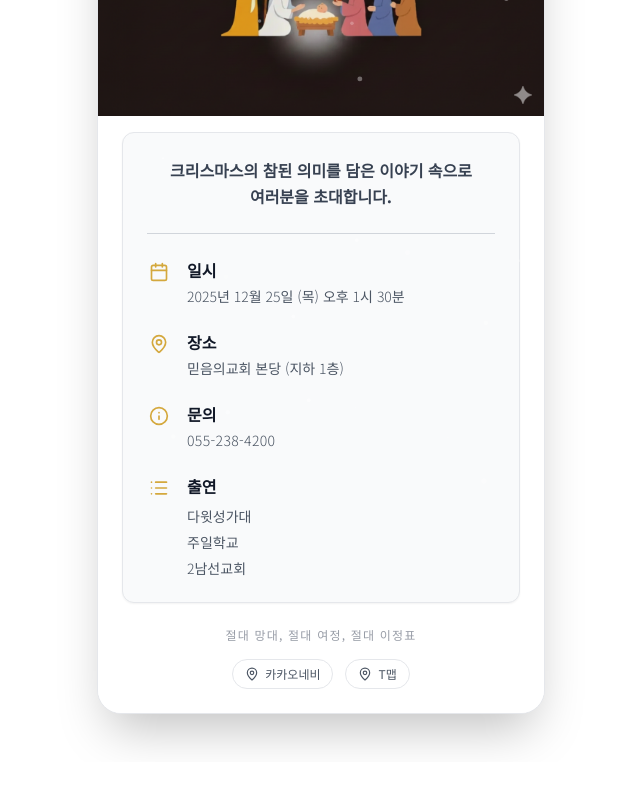
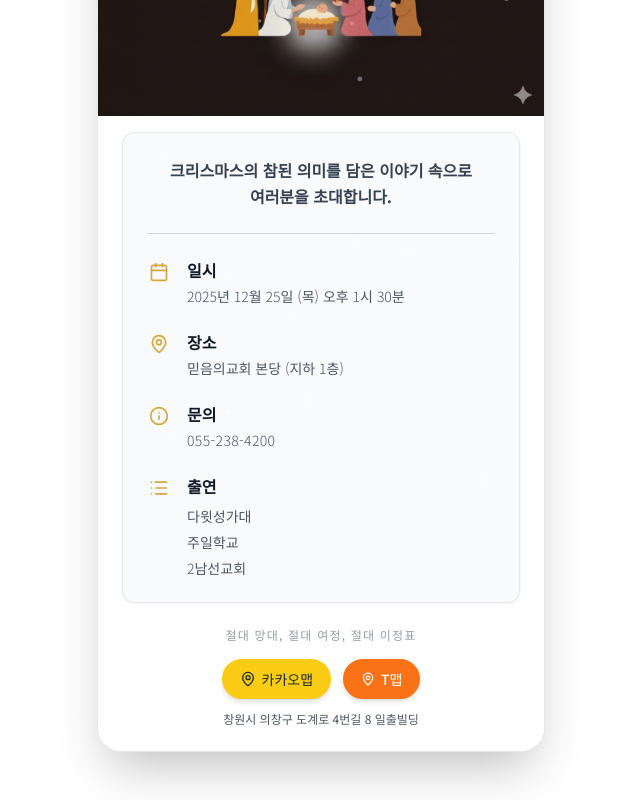
Before and after one commit to remge21c/xmas-invite, a React (Vite) app: page / in a window 1280 px wide. Shown: the part 258-1058 px from the top of the page, without its empty margins (319-959 px from the left). Before the commit the page ends 1020 px from the top, so only its background shows below. Built offline with nearby package versions, Linux system fonts and the light colour scheme.

Commit message:
카카오네비를 카카오맵으로 변경 및 버튼 색상 추가, 불필요한 코드 정리

```diff
--- a/components/EventCard.tsx
+++ b/components/EventCard.tsx
@@ -105,39 +105,19 @@ export const EventCard: React.FC = () => {
                   (window as any).stopBackgroundMusic();
                 }
 
-                const destinationName = '믿음의교회';
-                // 정확한 좌표 (믿음의교회 - WGS84)
-                const latitude = 35.258888637815;
-                const longitude = 128.63345001073;
+                const address = '창원시 의창구 도계로 4번길 8 일출빌딩';
+                const encodedAddress = encodeURIComponent(address);
 
-                const userAgent = navigator.userAgent.toLowerCase();
-                const isAndroid = userAgent.indexOf('android') > -1;
-                const isIOS = userAgent.indexOf('iphone') > -1 || userAgent.indexOf('ipad') > -1;
+                // 카카오맵 검색 URL (주소 기반)
+                const kakaoMapUrl = `https://map.kakao.com/link/search/${encodedAddress}`;
 
-                // 카카오네비 앱 딥링크: 목적지 좌표로 길안내
-                const kakaoNaviScheme = `kakaonavi://route?ep=${latitude},${longitude}&by=CAR&ep_name=${encodeURIComponent(destinationName)}`;
-
-                // 앱 실행 시도
-                window.location.href = kakaoNaviScheme;
-
-                // 앱이 설치되지 않은 경우 대비 (2초 후 앱스토어/웹으로 이동)
-                setTimeout(() => {
-                  if (isAndroid) {
-                    // Android: 카카오네비 앱 설치 페이지
-                    window.location.href = 'https://play.google.com/store/apps/details?id=com.locnall.KimGiSa';
-                  } else if (isIOS) {
-                    // iOS: 카카오네비 앱 설치 페이지
-                    window.location.href = 'https://apps.apple.com/kr/app/id417698849';
-                  } else {
-                    // PC 웹: 카카오맵 웹에서 길찾기
-                    window.location.href = `https://map.kakao.com/link/to/${encodeURIComponent(destinationName)},${latitude},${longitude}`;
-                  }
-                }, 2000);
+                // 카카오맵 웹 링크로 이동 (앱이 있으면 자동으로 앱에서 열림)
+                window.location.href = kakaoMapUrl;
               }}
-              className="flex items-center gap-1.5 px-3 py-1.5 text-xs text-gray-600 hover:text-gold-500 transition-colors border border-gray-200 rounded-full hover:border-gold-300 bg-white/50 cursor-pointer"
+              className="flex items-center gap-1.5 px-4 py-2 text-sm font-medium text-gray-800 transition-all duration-200 border-2 border-yellow-400 rounded-full hover:border-yellow-500 bg-yellow-400 hover:bg-yellow-500 shadow-md hover:shadow-lg cursor-pointer"
             >
-              <MapPin className="w-3.5 h-3.5" />
-              <span>카카오네비</span>
+              <MapPin className="w-4 h-4" />
+              <span>카카오맵</span>
             </button>
             <button
               onClick={() => {
@@ -146,18 +126,14 @@ export const EventCard: React.FC = () => {
                   (window as any).stopBackgroundMusic();
                 }
 
-                const destinationName = '믿음의교회';
-                // 정확한 좌표 (믿음의교회)
-                const latitude = 35.258888637815;
-                const longitude = 128.63345001073;
+                const address = '창원시 의창구 도계로 4번길 8 일출빌딩';
 
                 const userAgent = navigator.userAgent.toLowerCase();
                 const isAndroid = userAgent.indexOf('android') > -1;
                 const isIOS = userAgent.indexOf('iphone') > -1 || userAgent.indexOf('ipad') > -1;
 
-                // T맵 딥링크: 목적지 좌표로 경로 안내
-                // goalname: 목적지명, goalx: 경도, goaly: 위도
-                const tmapScheme = `tmap://route?goalname=${encodeURIComponent(destinationName)}&goalx=${longitude}&goaly=${latitude}`;
+                // T맵 검색 URL (주소 기반)
+                const tmapScheme = `tmap://search?name=${encodeURIComponent(address)}`;
 
                 // 앱 실행 시도
                 window.location.href = tmapScheme;
@@ -171,11 +147,18 @@ export const EventCard: React.FC = () => {
                   }
                 }, 2000);
               }}
-              className="flex items-center gap-1.5 px-3 py-1.5 text-xs text-gray-600 hover:text-gold-500 transition-colors border border-gray-200 rounded-full hover:border-gold-300 bg-white/50 cursor-pointer"
+              className="flex items-center gap-1.5 px-4 py-2 text-sm font-medium text-white transition-all duration-200 border-2 border-orange-500 rounded-full hover:border-orange-600 bg-orange-500 hover:bg-orange-600 shadow-md hover:shadow-lg cursor-pointer"
             >
               <MapPin className="w-3.5 h-3.5" />
               <span>T맵</span>
             </button>
+          </div>
+
+          {/* 주소 표시 */}
+          <div className="text-center mt-3">
+            <p className="text-gray-600 text-xs">
+              창원시 의창구 도계로 4번길 8 일출빌딩
+            </p>
           </div>
         </div>
       </div>
```
